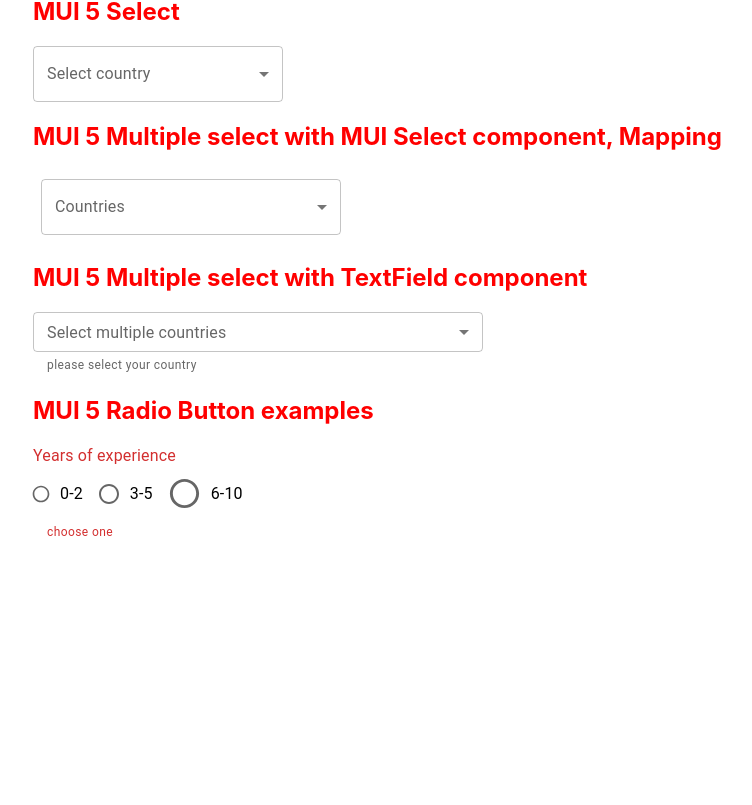
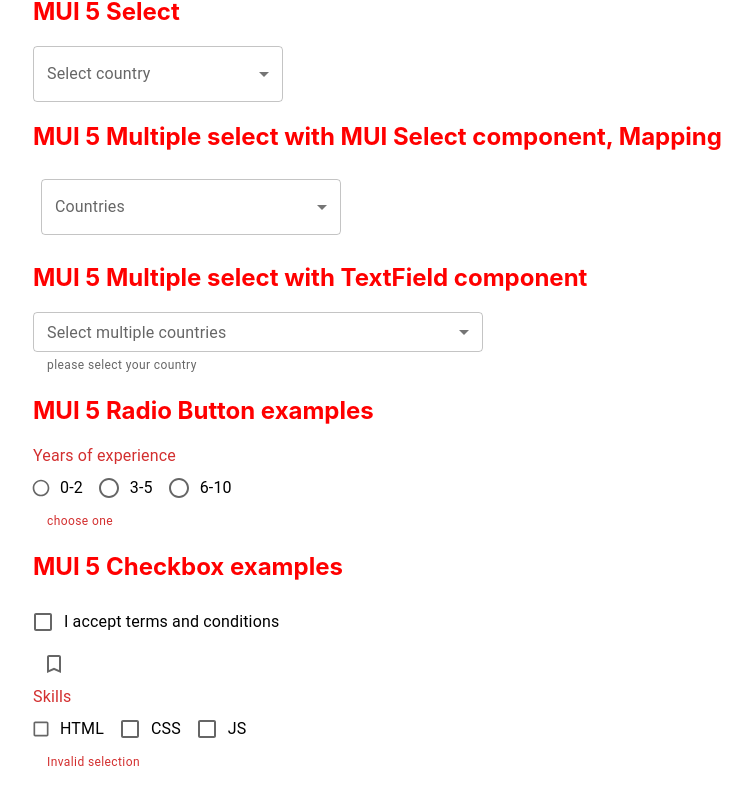
Before and after one commit to Dina2703/mui5-app, a React (Create React App) app: page / in a window 1280 px wide. Shown: the part 1831-2636 px from the top of the page, without its empty margins (31-783 px from the left). Before the commit the page ends 2438 px from the top, so only its background shows below. Built offline with nearby package versions, Linux system fonts and the light colour scheme.

Commit message:
CheckBox MUI examples

```diff
--- a/src/App.js
+++ b/src/App.js
@@ -1,5 +1,6 @@
 import "./App.css";
 import MuiButton from "./components/MuiButton";
+import MuiCheckBox from "./components/MuiCheckBox";
 import MuiRadioBtn from "./components/MuiRadioBtn";
 import MuiSelect from "./components/MuiSelect";
 import MultipleSelect from "./components/MuiSelectMulti";
@@ -25,6 +26,8 @@
       <MuiSelectMulti2 />
       <h2>MUI 5 Radio Button examples</h2>
       <MuiRadioBtn />
+      <h2>MUI 5 Checkbox examples</h2>
+      <MuiCheckBox />
     </div>
   );
 }
--- /dev/null
+++ b/src/components/MuiCheckBox.js
@@ -0,0 +1,94 @@
+import {
+  FormControlLabel,
+  Box,
+  Checkbox,
+  FormControl,
+  FormGroup,
+  FormLabel,
+  FormHelperText,
+} from "@mui/material";
+import BookmarkBorderIcon from "@mui/icons-material/BookmarkBorder";
+import BookmarkIcon from "@mui/icons-material/Bookmark";
+import { useState } from "react";
+
+function MuiCheckBox() {
+  const [accept, setAccept] = useState(false);
+  const [skills, setSkills] = useState([]);
+  console.log({ accept });
+  console.log({ skills });
+  const handleChange = (e) => {
+    setAccept(e.target.checked);
+  };
+
+  const handleSkillChange = (e) => {
+    const index = skills.indexOf(e.target.value);
+    console.log(index);
+    //check if index already exists within an array
+    if (index === -1) {
+      setSkills([...skills, e.target.value]);
+    } else {
+      setSkills(skills.filter((skill) => skill !== e.target.value));
+    }
+  };
+
+  return (
+    <Box>
+      <Box>
+        <FormControlLabel
+          label="I accept terms and conditions"
+          control={<Checkbox checked={accept} onChange={handleChange} />}
+        />
+      </Box>
+      <Box>
+        <Checkbox
+          icon={<BookmarkBorderIcon />}
+          checkedIcon={<BookmarkIcon />}
+          checked={accept}
+          onChange={handleChange}
+        />
+      </Box>
+      <Box>
+        <FormControl error>
+          <FormLabel>Skills</FormLabel>
+          <FormGroup row>
+            <FormControlLabel
+              label="HTML"
+              control={
+                <Checkbox
+                  size="small"
+                  color="secondary"
+                  value="html"
+                  checked={skills.includes("html")}
+                  onChange={handleSkillChange}
+                />
+              }
+            />
+            <FormControlLabel
+              label="CSS"
+              value="css"
+              control={
+                <Checkbox
+                  checked={skills.includes("css")}
+                  onChange={handleSkillChange}
+                />
+              }
+            />
+            <FormControlLabel
+              label="JS"
+              value="js"
+              control={
+                <Checkbox
+                  checked={skills.includes("js")}
+                  onChange={handleSkillChange}
+                />
+              }
+            />
+          </FormGroup>
+          <FormHelperText>Invalid selection</FormHelperText>
+        </FormControl>
+      </Box>
+    </Box>
+  );
+}
+
+export default MuiCheckBox;
--- a/src/components/MuiRadioBtn.js
+++ b/src/components/MuiRadioBtn.js
@@ -39,11 +39,7 @@
             label="3-5"
             value="3-5"
           />
-          <FormControlLabel
-            control={<Radio size="large" />}
-            label="6-10"
-            value="6-10"
-          />
+          <FormControlLabel control={<Radio />} label="6-10" value="6-10" />
         </RadioGroup>
         <FormHelperText>choose one </FormHelperText>
       </FormControl>
```
